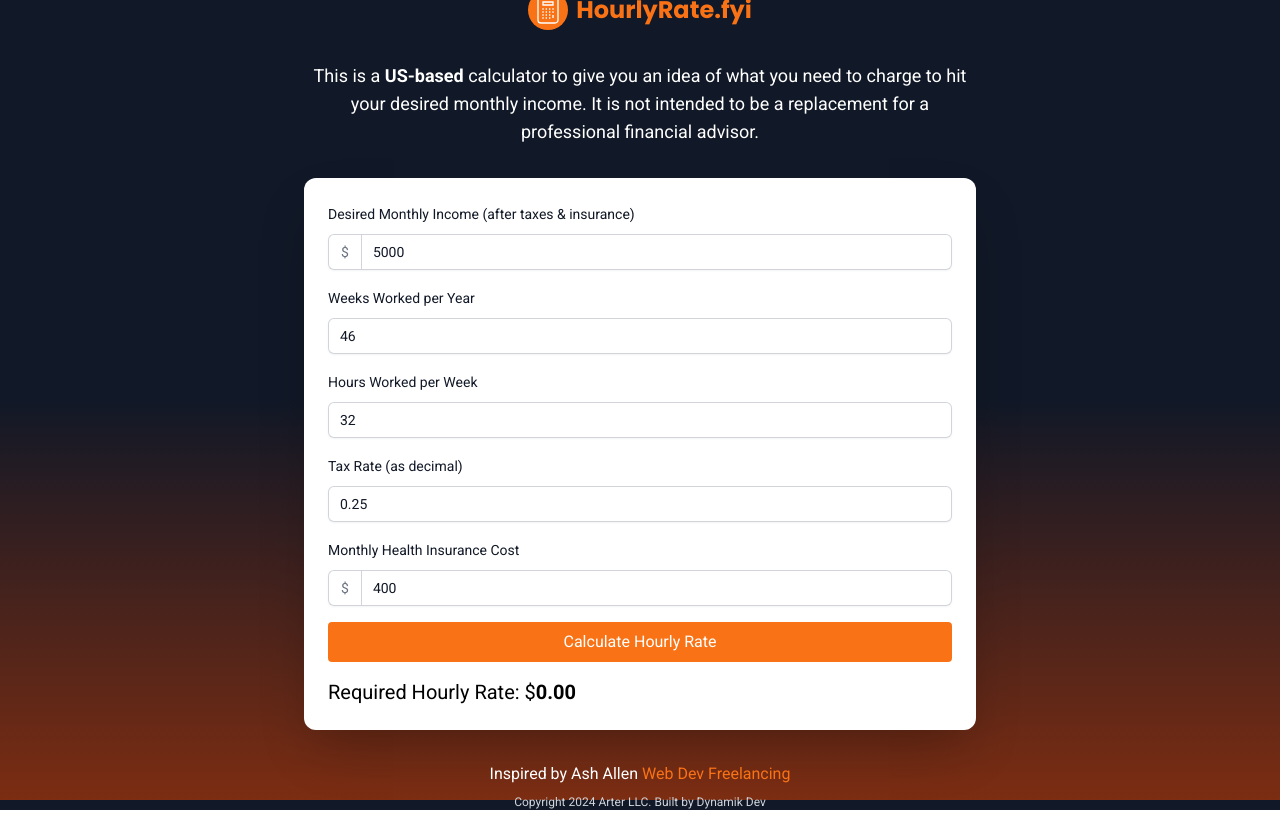
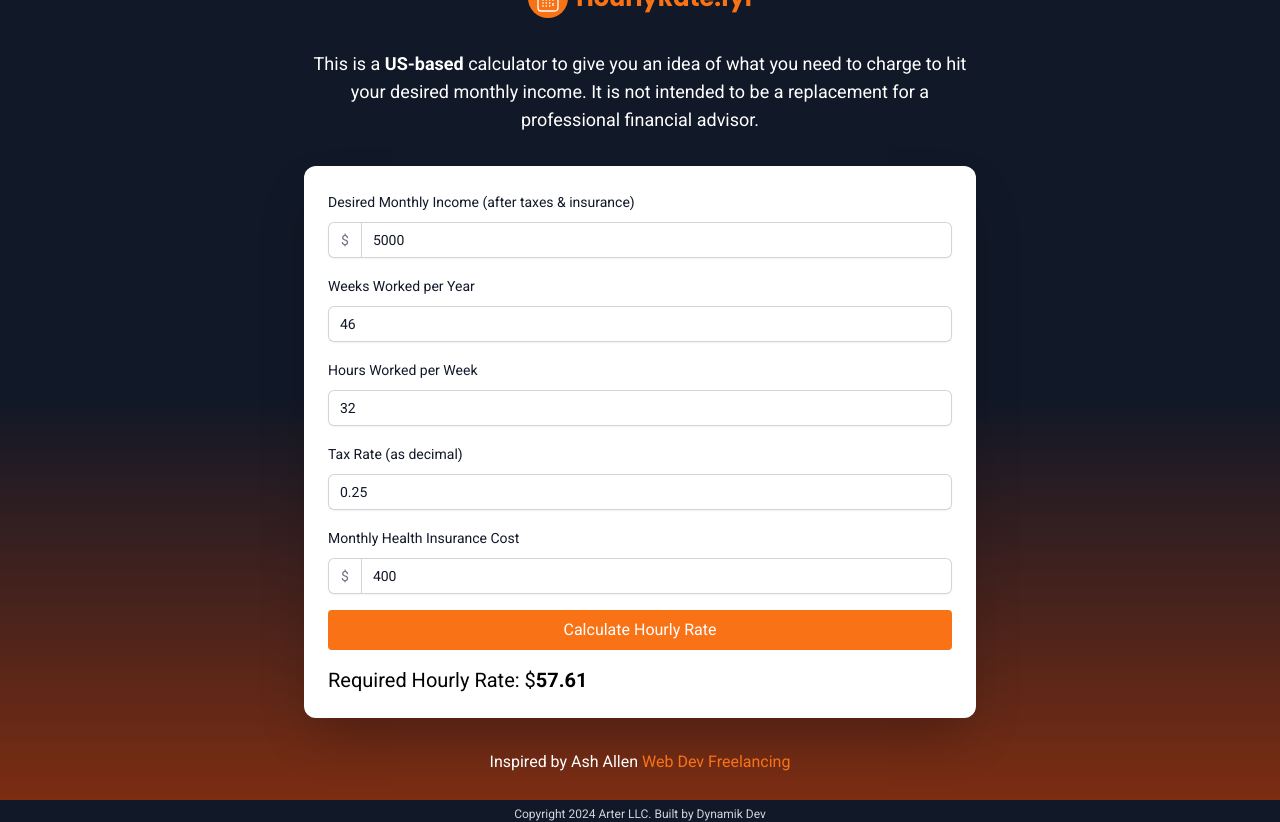
Before and after one commit to christopherarter/hourlyrate, a plain HTML site: page index.html in a window 1280 px wide. Drawn offline with nearby package versions, Linux system fonts and the light colour scheme.

Commit message:
first push

```diff
--- a/index.html
+++ b/index.html
@@ -20,7 +20,7 @@
 </head>
 
 <body class="bg-gradient-to-b from-gray-900 to-orange-900 via-gray-900 p-8 h-screen md:flex md:flex-col md:justify-center">
-    <div x-data="calculator()" class="max-w-md mx-auto md:max-w-2xl">
+    <div x-data="calculator()" x-init="calculateHourlyRate()" class="max-w-md mx-auto md:max-w-2xl">
         <div class="flex flex-col mb-8 text-white">
             <div class="flex gap-2 items-center justify-center mb-8">
                 <div class="w-10 bg-orange-500 rounded-full py-1 px-1">
@@ -86,7 +86,7 @@
 
         <div>
             <p class="text-center text-white mt-8"> Inspired by Ash Allen <a href="https://web-dev-freelancing.com" target="_blank" class="text-orange-500">Web Dev Freelancing</a></p>
-            <p class="text-xs text-center text-gray-300 mt-2"> Copyright <span x-text="new Date().getFullYear()"></span> Arter LLC. Built by <a href="https://dynamik.dev">Dynamik Dev</a></p>
+            <p class="text-xs text-center text-gray-300 mt-8"> Copyright <span x-text="new Date().getFullYear()"></span> Arter LLC. Built by <a href="https://dynamik.dev">Dynamik Dev</a></p>
         </div>
 
     </div>
@@ -119,6 +119,10 @@
                 const totalPreTaxIncome = preTaxIncome + annualHealthInsuranceCost;
 
                 this.calculatedHourlyRate = totalPreTaxIncome / totalWeeklyHours;
+            },
+
+            init() {
+                this.calculateHourlyRate();
             }
         }
     }
```
Also changed, not shown: hourly-rate-fyi.png (added).
